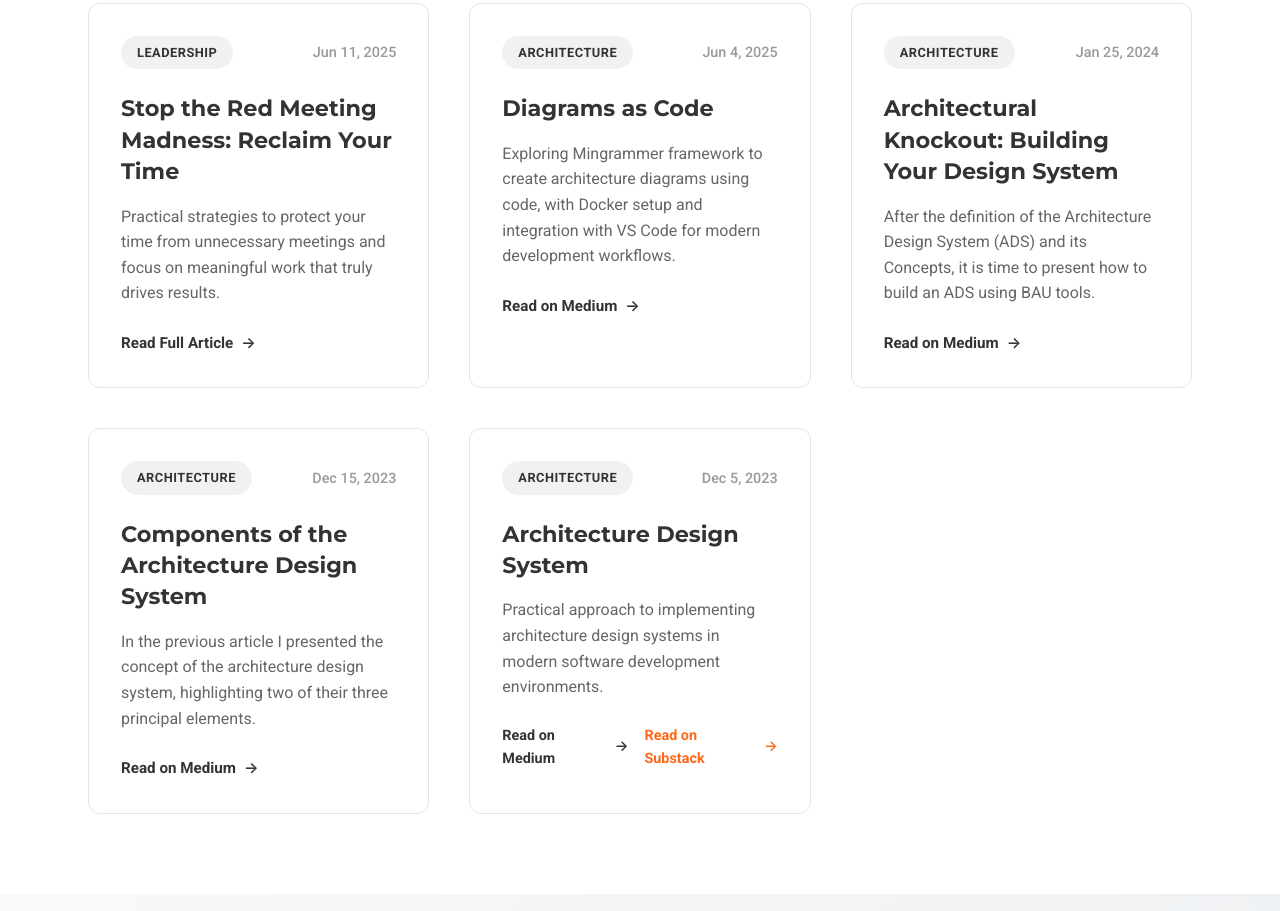
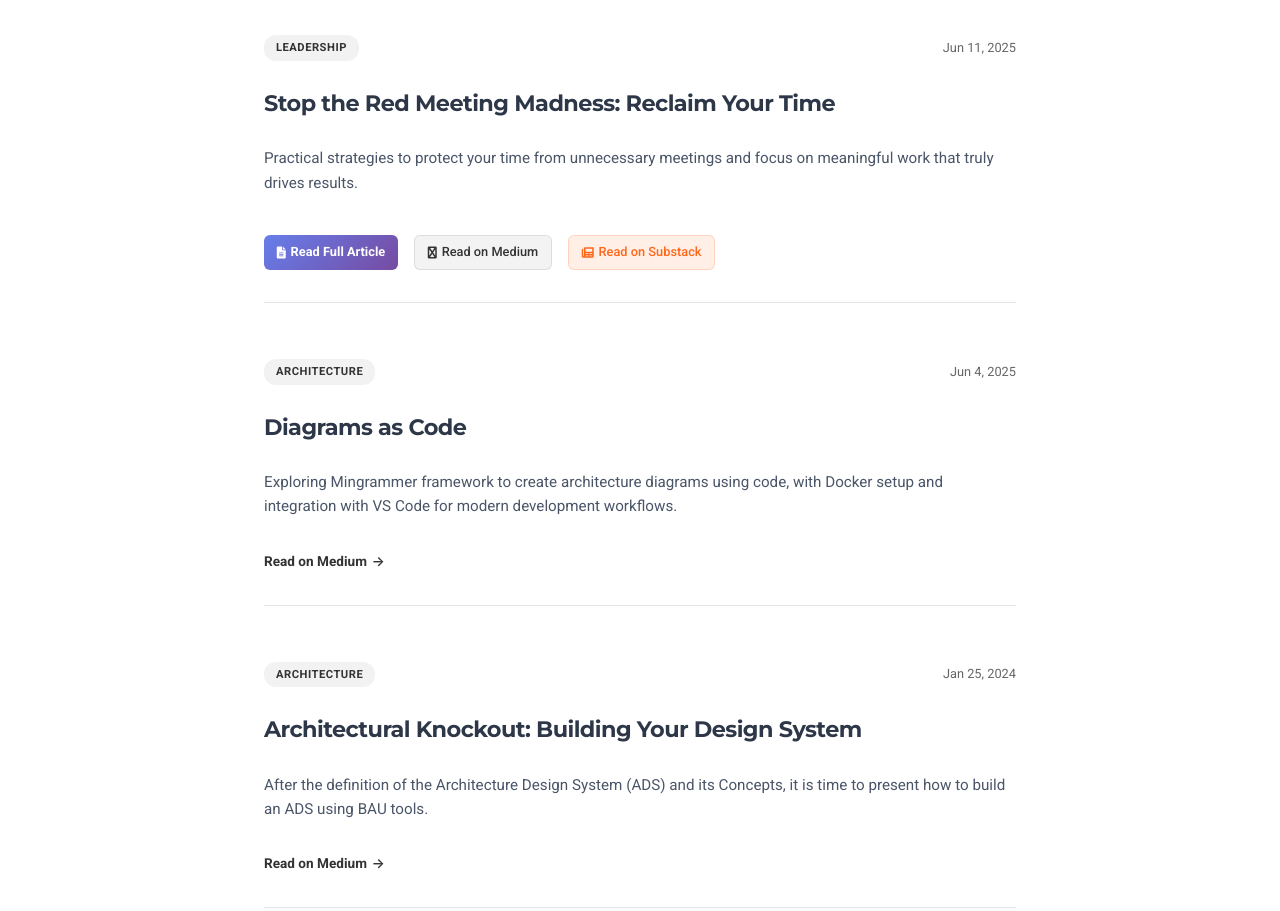
Before and after one commit to anferiro/anferiro-web-page, a plain HTML site: page index.html in a window 1280 px wide. Shown: the part 2546-3457 px from the top of the page. Drawn offline with Linux system fonts and the light colour scheme.

Commit message:
feat: Enhance article layout with Medium-style design, add external links, and improve translations for better user experience

```diff
--- a/css/styles.css
+++ b/css/styles.css
@@ -309,103 +309,113 @@ section {
 }
 
 .articles-grid {
-  display: grid;
-  grid-template-columns: repeat(auto-fit, minmax(320px, 1fr));
-  gap: 2.5rem;
+  display: flex;
+  flex-direction: column;
+  gap: 1.5rem;
   width: 100%;
-  max-width: 1200px;
+  max-width: 800px;
   margin: 0 auto;
   padding: 0 1.5rem;
 }
 
 .article-card {
   background: white;
-  border: 1px solid #e5e5e5;
-  border-radius: 12px;
-  padding: 2rem;
+  border-bottom: 1px solid #e5e5e5;
+  padding: 2rem 0;
   transition: all 0.3s ease;
   cursor: pointer;
   position: relative;
-  overflow: hidden;
+  display: flex;
+  flex-direction: column;
+  gap: 1rem;
 }
 
-.article-card::before {
-  content: '';
-  position: absolute;
-  top: 0;
-  left: 0;
-  width: 100%;
-  height: 4px;
-  background: linear-gradient(90deg, #333, #666);
-  transform: scaleX(0);
-  transition: transform 0.3s ease;
+.article-card:last-child {
+  border-bottom: none;
 }
 
 .article-card:hover {
-  border-color: #333;
-  transform: translateY(-5px);
-  box-shadow: 0 15px 40px rgba(0, 0, 0, 0.1);
-}
-
-.article-card:hover::before {
-  transform: scaleX(1);
+  background: #fafafa;
+  padding-left: 1rem;
+  padding-right: 1rem;
+  border-radius: 8px;
+  border-bottom: 1px solid #e5e5e5;
 }
 
 .article-header {
   display: flex;
   justify-content: space-between;
   align-items: center;
-  margin-bottom: 1.5rem;
+  margin-bottom: 0.75rem;
   flex-wrap: wrap;
   gap: 0.5rem;
 }
 
 .article-category {
-  background: #f1f1f1;
+  background: #f2f2f2;
   color: #333;
-  padding: 0.4rem 1rem;
-  border-radius: 20px;
-  font-size: 0.8rem;
+  padding: 0.25rem 0.75rem;
+  border-radius: 12px;
+  font-size: 0.7rem;
   font-weight: 600;
   text-transform: uppercase;
   letter-spacing: 0.5px;
+  border: none;
+}
+
+.article-category::before {
+  content: none;
 }
 
 .article-date {
-  font-size: 0.9rem;
-  color: #999;
-  font-weight: 500;
+  font-size: 0.8rem;
+  color: #666;
+  font-weight: 400;
+  display: flex;
+  align-items: center;
+  gap: 0.3rem;
+}
+
+.article-date::before {
+  content: none;
 }
 
 .article-title {
   font-family: 'Montserrat', sans-serif;
   font-size: 1.4rem;
   font-weight: 700;
-  color: #333;
-  margin-bottom: 1rem;
-  line-height: 1.4;
+  color: #2d3748;
+  margin-bottom: 0.75rem;
+  line-height: 1.3;
   transition: color 0.3s ease;
+  letter-spacing: -0.025em;
 }
 
 .article-card:hover .article-title {
-  color: #000;
+  color: #1a202c;
 }
 
 .article-excerpt {
-  color: #666;
-  font-size: 1rem;
+  color: #4a5568;
+  font-size: 0.95rem;
   line-height: 1.6;
-  margin-bottom: 1.5rem;
+  margin-bottom: 1rem;
+  font-weight: 400;
+  display: -webkit-box;
+  -webkit-line-clamp: 2;
+  -webkit-box-orient: vertical;
+  line-clamp: 2;
+  overflow: hidden;
 }
 
 .article-link {
   color: #333;
   text-decoration: none;
   font-weight: 600;
-  font-size: 0.95rem;
+  font-size: 0.85rem;
   display: inline-flex;
   align-items: center;
-  gap: 0.5rem;
+  gap: 0.3rem;
   transition: all 0.3s ease;
   position: relative;
 }
@@ -420,25 +430,94 @@ section {
 }
 
 .article-link:hover::after {
-  transform: translateX(5px);
+  transform: translateX(3px);
 }
 
 .article-links {
   display: flex;
-  flex-direction: column;
-  gap: 0.75rem;
+  flex-direction: row;
+  gap: 1rem;
+  margin-top: 0.5rem;
+  flex-wrap: wrap;
 }
 
 .article-links .article-link {
-  font-size: 0.9rem;
+  font-size: 0.8rem;
+  padding: 0.4rem 0.8rem;
+  border-radius: 6px;
+  background: #f8f9fa;
+  border: 1px solid #e5e5e5;
+  transition: all 0.3s ease;
+  text-align: center;
+  display: flex;
+  align-items: center;
+  justify-content: center;
+  gap: 0.3rem;
+  font-weight: 500;
+}
+
+.article-links .article-link:hover {
+  background: #fff;
+  border-color: #333;
+  transform: translateY(-1px);
+  box-shadow: 0 2px 8px rgba(0, 0, 0, 0.1);
+}
+
+.article-links .article-link::before {
+  font-family: "Font Awesome 5 Free";
+  font-weight: 900;
+  font-size: 0.75rem;
+}
+
+.article-links .article-link[data-i18n="articles.readFullArticle"]::before {
+  content: '\f15c'; /* fa-file-text */
+}
+
+.article-links .article-link[data-i18n="articles.readOnMedium"]::before {
+  content: '\f23a'; /* fa-medium */
+}
+
+.article-links .article-link.substack-link::before {
+  content: '\f1ea'; /* fa-newspaper */
+}
+
+.article-links .article-link::after {
+  content: none;
 }
 
 .substack-link {
   color: #FF6719 !important;
+  background: rgba(255, 103, 25, 0.1) !important;
+  border-color: rgba(255, 103, 25, 0.2) !important;
 }
 
 .substack-link:hover {
   color: #E55A16 !important;
+  background: rgba(255, 103, 25, 0.15) !important;
+  border-color: #FF6719 !important;
+}
+
+.article-links .article-link[data-i18n="articles.readOnMedium"] {
+  background: rgba(34, 34, 34, 0.05);
+  border-color: rgba(34, 34, 34, 0.1);
+}
+
+.article-links .article-link[data-i18n="articles.readOnMedium"]:hover {
+  background: rgba(34, 34, 34, 0.1);
+  border-color: #222;
+}
+
+.article-links .article-link[data-i18n="articles.readFullArticle"] {
+  background: linear-gradient(135deg, #667eea 0%, #764ba2 100%);
+  color: white !important;
+  border: none;
+  font-weight: 600;
+}
+
+.article-links .article-link[data-i18n="articles.readFullArticle"]:hover {
+  background: linear-gradient(135deg, #5a67d8 0%, #6b46c1 100%);
+  transform: translateY(-3px);
+  box-shadow: 0 6px 20px rgba(102, 126, 234, 0.4);
 }
 
 @media (min-width: 480px) {
@@ -764,8 +843,7 @@ section {
   }
 
   .articles-grid {
-    grid-template-columns: repeat(auto-fit, minmax(280px, 1fr));
-    gap: 2rem;
+    max-width: 700px;
   }
 
   .contact-info {
@@ -834,15 +912,13 @@ section {
   }
 
   .articles-grid {
-    grid-template-columns: 1fr;
-    gap: 2rem;
     padding: 0 1rem;
   }
 
   .article-header {
     flex-direction: column;
     align-items: flex-start;
-    gap: 0.8rem;
+    gap: 0.5rem;
   }
 
   .container {
@@ -906,7 +982,21 @@ section {
   }
 
   .article-card {
-    padding: 1.5rem;
+    padding: 1.5rem 0;
+  }
+
+  .article-title {
+    font-size: 1.2rem;
+  }
+
+  .article-links {
+    flex-direction: column;
+    gap: 0.5rem;
+  }
+
+  .article-links .article-link {
+    width: 100%;
+    justify-content: center;
   }
 
   .contact-item {
--- a/index.html
+++ b/index.html
@@ -171,7 +171,11 @@
           </div>
           <h3 class="article-title" data-i18n="articles.redMeetingMadnessTitle">Stop the Red Meeting Madness: Reclaim Your Time</h3>
           <p class="article-excerpt" data-i18n="articles.redMeetingMadnessExcerpt">Practical strategies to protect your time from unnecessary meetings and focus on meaningful work that truly drives results.</p>
-          <a href="red-meeting-madness.html" class="article-link" target="_blank" data-i18n="articles.readFullArticle">Read Full Article</a>
+          <div class="article-links">
+            <a href="red-meeting-madness.html" class="article-link" target="_blank" data-i18n="articles.readFullArticle">Read Full Article</a>
+            <a href="https://medium.com/@anferiro/stop-the-red-meeting-madness-1f5c271cfded" class="article-link" target="_blank" data-i18n="articles.readOnMedium">Read on Medium</a>
+            <a href="https://anferiro.substack.com/p/stop-the-red-meeting-madness?r=dnpol" class="article-link substack-link" target="_blank" data-i18n="articles.readOnSubstack">Read on Substack</a>
+          </div>
         </article>
 
         <article class="article-card">
--- a/js/translations.js
+++ b/js/translations.js
@@ -66,7 +66,10 @@ const translations = {
       designSystemExcerpt: "Practical approach to implementing architecture design systems in modern software development environments.",
       // Article navigation
       backToArticles: "Back to Articles",
-      readFullArticle: "Read Full Article"
+      readFullArticle: "Read Full Article",
+      readLocalVersion: "📖 Read Here",
+      readOnMediumShort: "📰 Medium",
+      readOnSubstackShort: "📧 Substack"
     },
 
     // Quotes Section
@@ -187,7 +190,10 @@ const translations = {
       designSystemExcerpt: "Enfoque práctico para implementar sistemas de diseño arquitectónico en entornos modernos de desarrollo de software.",
       // Article navigation
       backToArticles: "Regresar a Artículos",
-      readFullArticle: "Leer Artículo Completo"
+      readFullArticle: "Leer Artículo Completo",
+      readLocalVersion: "📖 Leer Aquí",
+      readOnMediumShort: "📰 Medium",
+      readOnSubstackShort: "📧 Substack"
     },
 
     // Quotes Section
```
Also changed, not shown: articles.html (+5 -1 lines), 2 other files.
